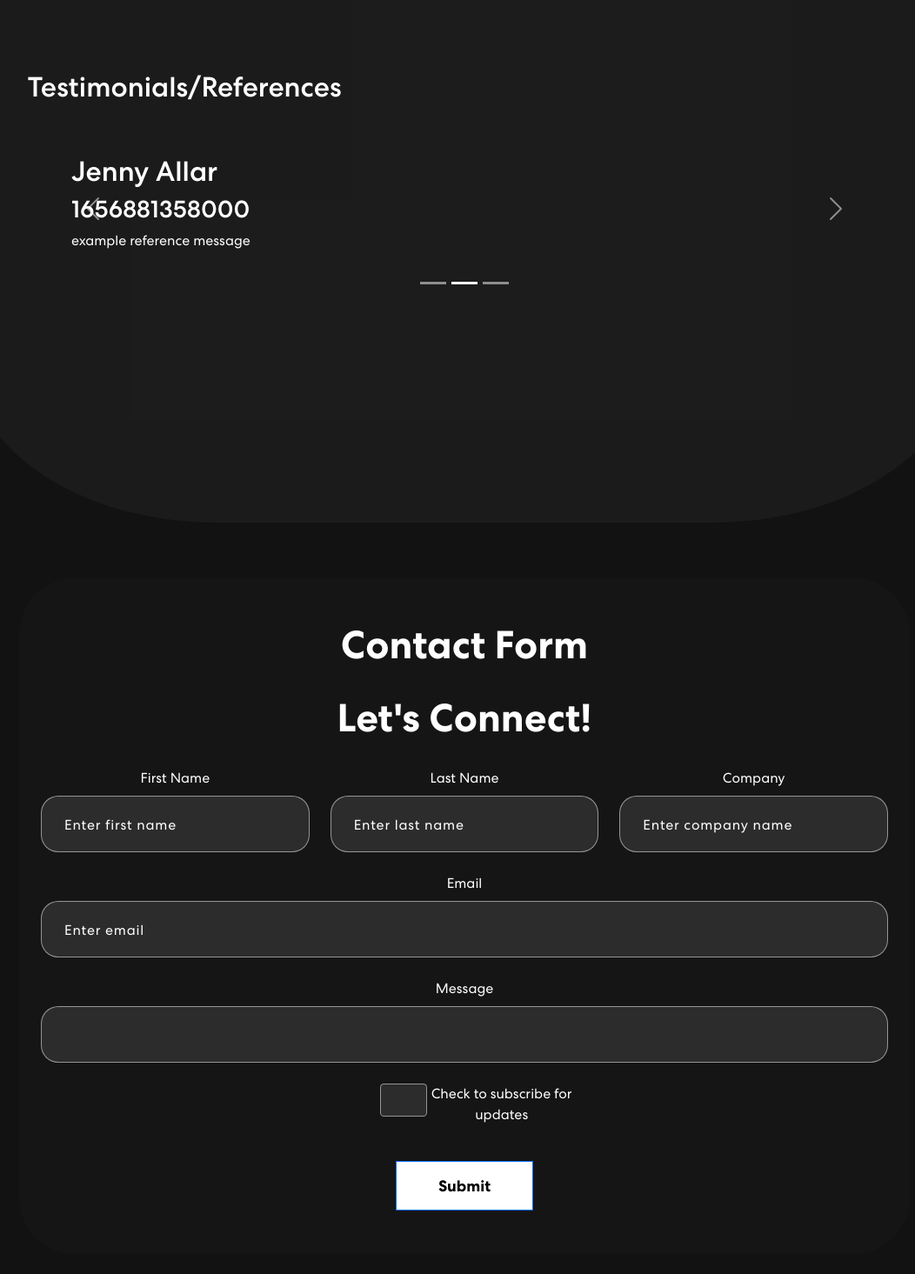
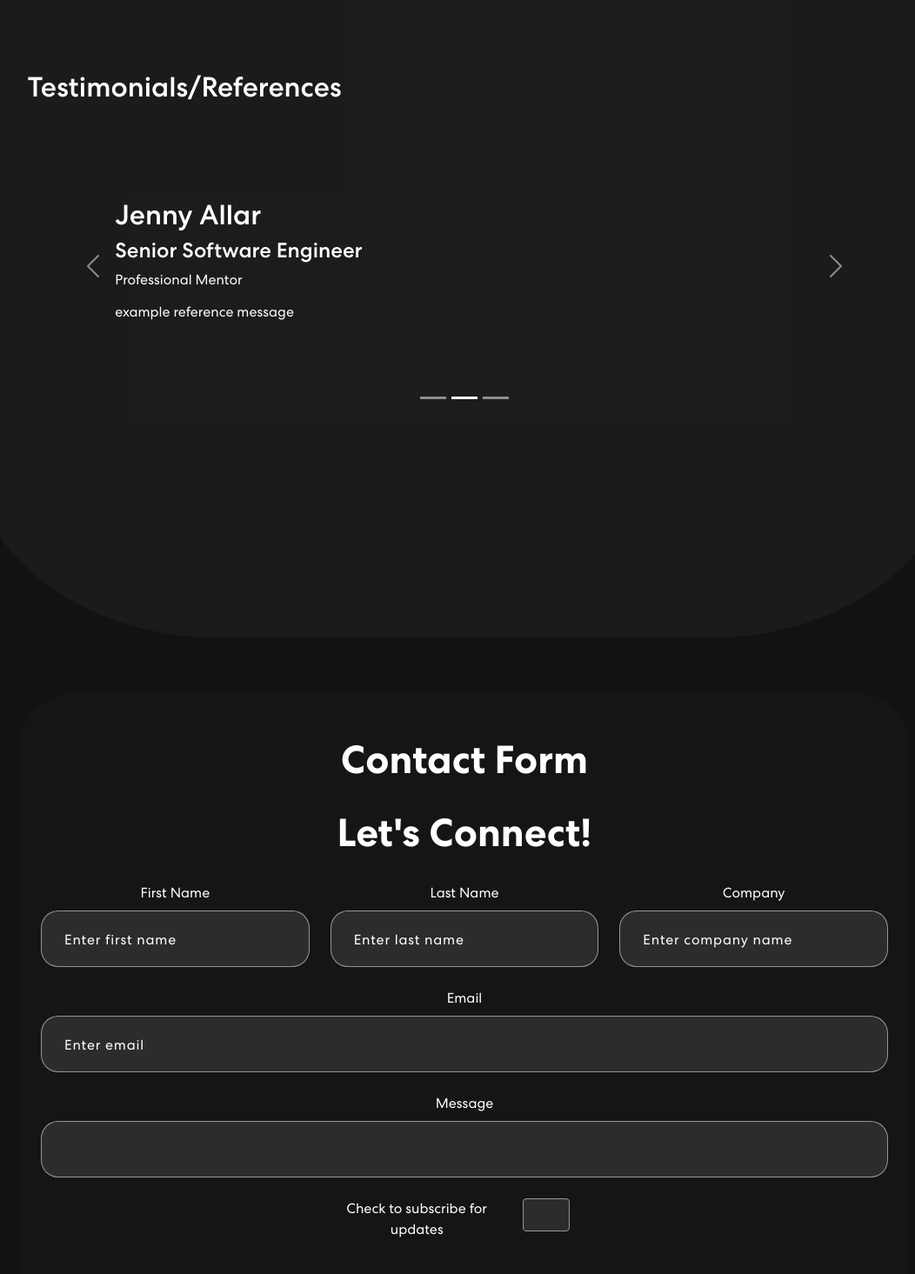
Before and after one commit to tonyDcoder5/react-portfolio, a React (Create React App) app: page / in a window 1280 px wide. Shown: the part 2820-4285 px from the top of the page at 87% size, without its empty margins (106-1158 px from the left). Built offline with nearby package versions, Linux system fonts and the light colour scheme.

Commit message:
adjusted references & ecard css

```diff
--- a/src/App.css
+++ b/src/App.css
@@ -440,21 +440,30 @@ ABOUT BANNER CSS
   margin-bottom: 5px;
   border-radius: 20px;
   display: flex;
+  justify-content: center;
   text-align: center;
 }
 
 .contact-card{
   display: flex;
+  justify-content: center;
+}
+
+.contact-circle .row {
+  margin: 20px;
+  text-align: center;
 }
 
 .contact-card ul{
   margin-top: 15%;
-  margin-left: 35%;
+  text-align: center;
+  display: flex;
+  flex-direction: column;
 }
 
 .contact-card li{
   list-style: none;
-  text-align: center;
+  font-size: 1.5em;
   margin-bottom: 25%;
 }
 
@@ -492,7 +501,7 @@ ABOUT BANNER CSS
   text-align: center;
 }
 .project p {
-  color: #b8b8b8;
+  color: rgb(30, 30, 30);
   font-size: 18px;
   text-align: left;
   margin-top: 1em;
@@ -503,6 +512,7 @@ ABOUT BANNER CSS
 .project-board{
   text-align: center;
   margin: 25px;
+  color: rgb(30, 30, 30);
 }
 
 .project-card{
@@ -510,7 +520,7 @@ ABOUT BANNER CSS
 }
 
 .project-card li{
-  color: rgba(147, 147, 147, 0.758);
+  color: rgba(0, 0, 0, 0.758);
   list-style: none;
   text-align: left;
 }
@@ -518,6 +528,12 @@ ABOUT BANNER CSS
 .project-card img{
   width: 100%;
 }
+
+/* References CSS */
+#slide{
+  margin: 5%;
+}
+
 
 /************ Contact Css ************/
 .contact {
@@ -605,7 +621,12 @@ ABOUT BANNER CSS
 }
 
 .subscribe-input{
-  margin-left: 40%;
+  display: flex;
+  justify-content: center;
+}
+
+.subscribe-box{
+  width: 5%;
 }
 
 /************ Footer Css ************/
--- a/src/components/ContactMe.js
+++ b/src/components/ContactMe.js
@@ -50,12 +50,13 @@ export const ContactMe = () => {
 
         <Form.Group className="mb-3 subscribe-input" id="formGridCheckbox">
           <div className='row'>
+
+          <div className='col-8'>
+            <label>Check to subscribe for updates</label>
+          </div>
           <div className='col-1'>
           <Form.Check
            type="checkbox" />
-          </div>
-          <div className='col-4'>
-            Check to subscribe for updates
           </div>
           </div>
         </Form.Group>
--- a/src/components/ECard.js
+++ b/src/components/ECard.js
@@ -49,9 +49,9 @@ export const ECard = () => {
               <Col>
                 <Row>
                   <div className="contact-container">
-                    <p>
+                    <h3>
                       Connect with me on any of your favorite platforms below:
-                    </p>
+                    </h3>
                   </div>
                   <div className="contact-card">
                     <ul>
--- a/src/components/References.js
+++ b/src/components/References.js
@@ -7,19 +7,22 @@ let exRefArr = [
     id: 1,
     name: "Kinsey Grace",
     message: "example reference message",
-    date: Date.now(),
+    title: 'Enterprise Infrastructure Engineer at Github',
+    relation: 'Mentor at Thinkful',
   },
   {
     id: 2,
     name: "Jenny Allar",
     message: "example reference message",
-    date: Date.now(),
+    title: 'Senior Software Engineer',
+    relation: 'Professional Mentor',
   },
   {
     id: 3,
     name: "Tom Riddle",
     message: "example reference message",
-    date: Date.now(),
+    title: 'He who shall not be named',
+    relation: 'Imagination?',
   },
 ];
 
@@ -42,7 +45,8 @@ export const References = () => {
       <Carousel.Item id="slide" key={index}>
         <div className="reference-card" key={index}>
           <h2>{ref.name}</h2>
-          <h3>{ref.date}</h3>
+          <h4>{ref.title}</h4>
+          <p>{ref.relation}</p>
           <p>{ref.message}</p>
           </div>
       </Carousel.Item>
--- a/src/components/Skills.js
+++ b/src/components/Skills.js
@@ -67,7 +67,7 @@ export const Skills = () => {
                 Skills
               </h2>
               <Carousel responsive={responsive} infinite={true} className="skill-slider p-5 mt-3">
-              {display}
+              {skills ? display : "Loading..."}
               </Carousel>
             </div>
 
```
